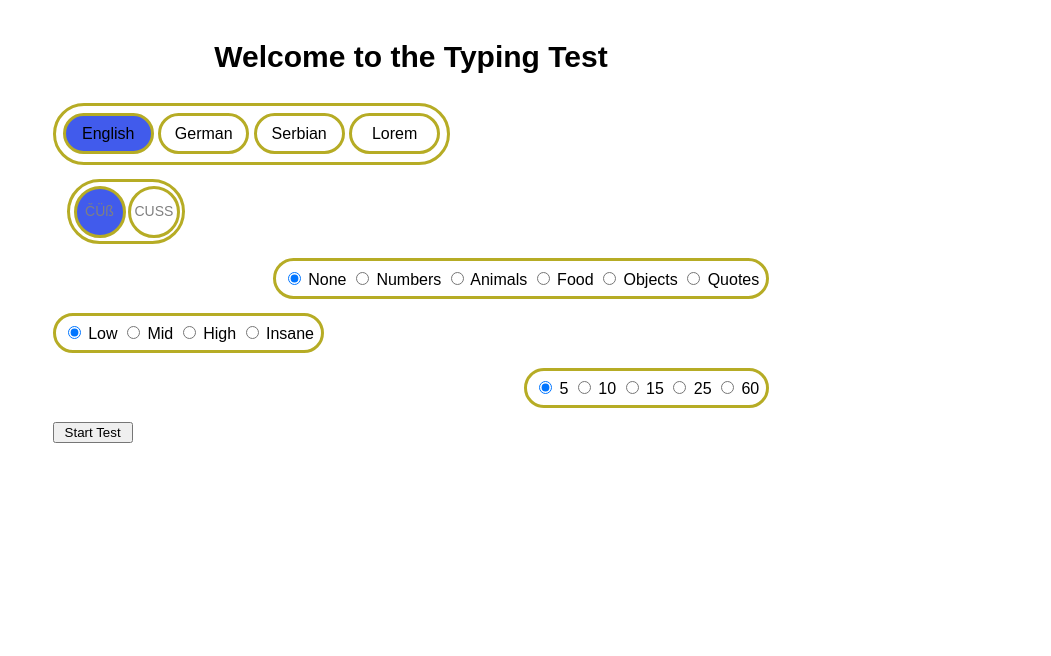
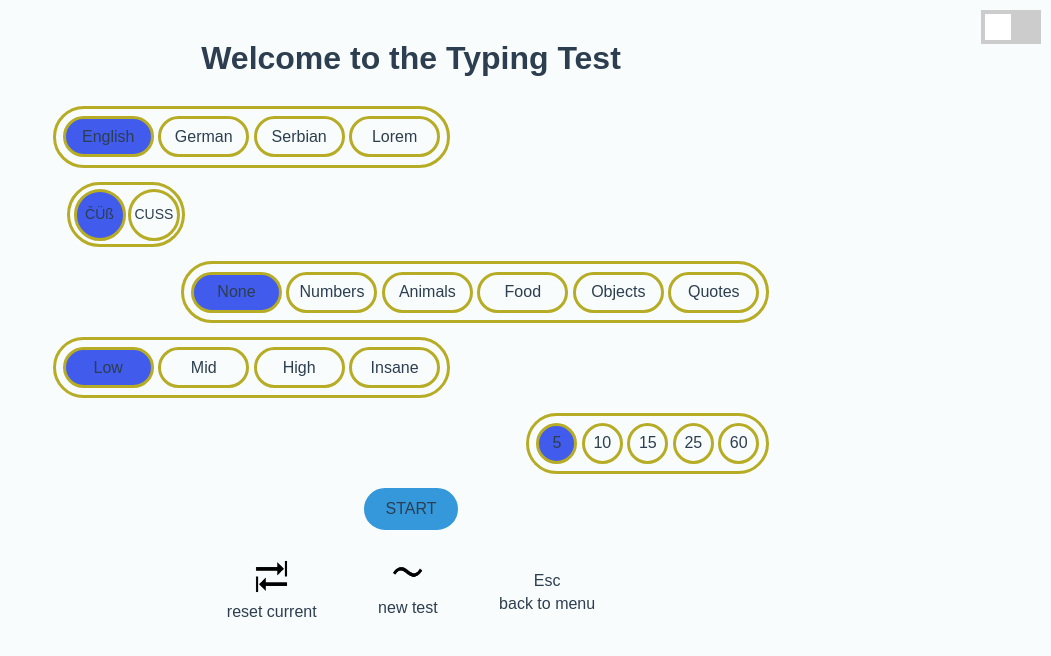
Before and after one commit to jovanovic-djo/just-type, a Django app: page / in a window 1280 px wide. Shown: the top 656 px of the page, without its empty margins (229-1280 px from the left). Run offline with Django 5.2, Linux system fonts and the light colour scheme.

Commit message:
initial themes and design

```diff
--- a/typing_speed_test/app/static/css/styles.css
+++ b/typing_speed_test/app/static/css/styles.css
@@ -1,4 +1,28 @@
 /* ================General================ */
+:root {
+    --primary-color: #3498db;
+    --secondary-color: #2ecc71;
+    --background-color: #f8fcfd;
+    --text-color: #2c3e50;
+    --border-color: #b6ac25;
+    --hover-background: #DDD;
+    --checked-background: rgb(65, 91, 236);
+
+    --font-family: 'Arial, sans-serif';
+    --font-size-base: 16px;
+    --font-size-large: 20px;
+    --font-size-small: 12px;
+}
+
+.theme-dark {
+    --primary-color: #1abc9c;
+    --secondary-color: #1599b7;
+    --background-color: #34495e;
+    --text-color: #ecf0f1;
+    --border-color: #b6ac25;
+    --hover-background: #DDD;
+    --checked-background: rgb(65, 91, 236);
+}
 
 body {
     font-family: Arial, sans-serif;
@@ -9,10 +33,13 @@ body {
     display: flex;
     flex-direction: column;
     align-items: center;
+    background-color: var(--background-color);
+    color: var(--text-color);
+    position: relative;
 }
 
 h1 {
-    font-size: 30px;
+    font-size: font-size-large;
     margin-top: 10px;
     margin-bottom: 10px;
     align-items: center;
@@ -23,26 +50,108 @@ form {
     margin-top: 5px;
 }
 
+/* THEME SWITCH */
+.theme-switch {
+    position: absolute;
+    top: 10px;
+    right: 10px;
+}
+
+.switch {
+    position: relative;
+    display: inline-block;
+    width: 60px;
+    height: 34px;
+}
+
+.switch input {
+    opacity: 0;
+    width: 0;
+    height: 0;
+}
+
+.slider {
+    position: absolute;
+    cursor: pointer;
+    top: 0;
+    left: 0;
+    right: 0;
+    bottom: 0;
+    background-color: #ccc;
+    transition: .4s;
+}
+
+.slider:before {
+    position: absolute;
+    content: "";
+    height: 26px;
+    width: 26px;
+    left: 4px;
+    bottom: 4px;
+    background-color: white;
+    transition: .4s;
+}
+
+input:checked + .slider {
+    background-color: var(--primary-color);
+}
+
+input:checked + .slider:before {
+    transform: translateX(26px);
+}
+
+.slider.round {
+    border-radius: 34px;
+}
+
+.slider.round:before {
+    border-radius: 50%;
+}
+
 /* ================Home page================ */
-
-.wrapper-right {
+.wrapper-right, .wrapper-left {
     border-radius: 50px;
-    border: 3px solid #b6ac25;
+    border: 3px solid var(--border-color);
     margin: 2%;
     padding: 1%;
     width: fit-content;
+}
+
+.wrapper-right {
     margin-left: auto;
     margin-right: 0;
 }
 
 .wrapper-left {
-    border-radius: 50px;
-    border: 3px solid #b6ac25;
-    margin: 2%;
-    padding: 1%;
-    width: fit-content;
     margin-left: 0;
     margin-right: auto;
+}
+
+/* LANGUAGE CHOICE WRAPPER */
+.language-choice label,
+.language-choice input {
+    border-radius: 25px;
+    text-align: justify;
+    align-items: center;
+    justify-content: center;
+    display: inline-flex;
+    width: 85px;
+    height: 35px;
+    border: 3px solid var(--border-color);
+    padding: 0;
+    cursor: pointer;
+}
+
+.language-choice input[type="radio"] {
+    display: none;
+}
+
+.language-choice label:hover {
+    background: var(--hover-background);
+}
+
+.language-choice input[type="radio"]:checked + label {
+    background: var(--checked-background);
 }
 
 /* ACCENT CHOICE WRAPPER */
@@ -52,7 +161,7 @@ form {
     width: 40px;
     height: 40px;
     text-align: center;
-    border: 3px solid #b6ac25;
+    border: 3px solid var(--border-color);
     padding: 3px;
     cursor: pointer;
     display: flex;
@@ -65,16 +174,16 @@ form {
 }
 
 .accent-choice label:hover {
-    background: #DDD;
+    background: var(--hover-background);
 }
 
 .accent-choice input[type="radio"]:checked + label {
-    background: rgb(65, 91, 236);
+    background: var(--checked-background);
 }
 
 .accent-choice {
     border-radius: 50px;
-    border: 3px solid #b6ac25;
+    border: 3px solid var(--border-color);
     margin: 2%;
     padding: 0.5%;
     width: fit-content;
@@ -89,9 +198,9 @@ form {
     text-align: center;
 }
 
-/* LANGUAGE CHOICE WRAPPER */
-.language-choice label,
-.language-choice input {
+/* TOPIC CHOICE */
+.topic-choice label,
+.topic-choice input {
     border-radius: 25px;
     text-align: justify;
     align-items: center;
@@ -99,49 +208,141 @@ form {
     display: inline-flex;
     width: 85px;
     height: 35px;
-    border: 3px solid #b6ac25;
+    border: 3px solid var(--border-color);
     padding: 0;
     cursor: pointer;
 }
 
-.language-choice input[type="radio"] {
+.topic-choice input[type="radio"] {
     display: none;
 }
 
-.language-choice label:hover {
-    background: #DDD;
+.topic-choice label:hover {
+    background: var(--hover-background);
 }
 
-.language-choice input[type="radio"]:checked + label {
-    background: rgb(65, 91, 236);
+.topic-choice input[type="radio"]:checked + label {
+    background: var(--checked-background);
 }
 
-/* START TEST BUTTON */
+/* MODE VALUE CHOICE */
+.mode-value-choice label,
+.mode-value-choice input {
+    border-radius: 25px;
+    text-align: justify;
+    align-items: center;
+    justify-content: center;
+    display: inline-flex;
+    width: 35px;
+    height: 35px;
+    border: 3px solid var(--border-color);
+    padding: 0;
+    cursor: pointer;
+}
+
+.mode-value-choice input[type="radio"] {
+    display: none;
+}
+
+.mode-value-choice label:hover {
+    background: var(--hover-background);
+}
+
+.mode-value-choice input[type="radio"]:checked + label {
+    background: var(--checked-background);
+}
+
+/* COMPLEXITY CHOICE WRAPPER */
+.complexity-choice label,
+.complexity-choice input {
+    border-radius: 25px;
+    text-align: justify;
+    align-items: center;
+    justify-content: center;
+    display: inline-flex;
+    width: 85px;
+    height: 35px;
+    border: 3px solid var(--border-color);
+    padding: 0;
+    cursor: pointer;
+}
+
+.complexity-choice input[type="radio"] {
+    display: none;
+}
+
+.complexity-choice label:hover {
+    background: var(--hover-background);
+}
+
+.complexity-choice input[type="radio"]:checked + label {
+    background: var(--checked-background);
+}
+
+/* START BUTTON */
+
+.button-container {
+    display: flex;
+    justify-content: center;
+    align-items: center;
+    width: 100%;
+    margin-bottom: 4%;
+}
+
 .start-test {
+    background-color: var(--primary-color);
+    color: var(--text-color);
+    border: 2px solid var(--primary-color);
+    border-radius: 25px;
+    padding: 10px 20px;
+    font-size: 16px;
+    cursor: pointer;
+    transition: background-color 0.3s, color 0.3s;
+    width: auto;
     text-align: center;
     align-items: center;
     justify-content: center;
-    width: 80px;
 }
 
-/* Base styles for radio buttons and labels */
-input[type="radio"] + label {
-    cursor: pointer;
+.start-test:hover {
+    background-color: var(--secondary-color);
+    color: var(--background-color);
 }
 
-/* Disabled radio button styles */
-input[type="radio"]:disabled + label {
-    cursor: not-allowed;
-    color: grey;
+.start-test:focus {
+    outline: none;
+    box-shadow: 0 0 5px var(--primary-color);
 }
 
-/* Selected label within a disabled section */
-.disabled-section input[type="radio"]:checked + label {
-    color: red;
+
+/* BOTTOM INSTRUCTIONS */
+
+.instructions-container {
+    display: flex;
+    justify-content: center;
+    align-items: center;
+    width: 100%;
+}
+
+.item {
+    text-align: center;
+    display: inline-block;
+    margin-left: 3%;
+    margin-right: 3%;
+}
+
+.item img {
+    width: 35px;
+    height: auto;
+}
+
+.item p {
+    margin-top: 5px;
+    color: var(--text-color);
+    margin-bottom: 1%;
 }
 
 /* ================Type page================ */
-
 .correct { color: green; }
 .incorrect { color: red; }
 .next-char {
@@ -157,7 +358,6 @@ input[type="radio"]:disabled + label {
     width: 100%;
     height: 100%;
     overflow: auto;
-    background-color: rgb(0, 0, 0);
     background-color: rgba(0, 0, 0, 0.4);
     padding-top: 60px;
 }
@@ -196,7 +396,6 @@ input[type="radio"]:disabled + label {
     left: -9999px;
 }
 
-
 #word-display {
     font-size: 56px;
 }
--- a/typing_speed_test/app/static/js/scripts.js
+++ b/typing_speed_test/app/static/js/scripts.js
@@ -151,3 +151,23 @@ document.addEventListener('DOMContentLoaded', () => {
 
     typingInput.focus();
 });
+
+
+document.addEventListener('DOMContentLoaded', () => {
+    const themeToggle = document.getElementById('theme-toggle');
+
+    if (localStorage.getItem('theme') === 'dark') {
+        document.documentElement.classList.add('theme-dark');
+        themeToggle.checked = true;
+    }
+
+    themeToggle.addEventListener('change', () => {
+        if (themeToggle.checked) {
+            document.documentElement.classList.add('theme-dark');
+            localStorage.setItem('theme', 'dark');
+        } else {
+            document.documentElement.classList.remove('theme-dark');
+            localStorage.setItem('theme', 'light');
+        }
+    });
+});
--- a/typing_speed_test/app/templates/typing_speed_test/index.html
+++ b/typing_speed_test/app/templates/typing_speed_test/index.html
@@ -1,11 +1,18 @@
 <!DOCTYPE html>
 <html>
-<head>
-    <title>Typing Speed Test</title>
-    {% load static %}
-    <link rel="stylesheet" href="{% static 'css/styles.css' %}">
-</head>
+    <head>
+        {% load static %}
+        <link rel="shortcut icon" type="image/png" href="{% static 'img/favicon.png' %}" />
+        <title>Typing Speed Test</title>
+        <link rel="stylesheet" href="{% static 'css/styles.css' %}">
+    </head>
 <body>
+    <div id="theme-switch" class="theme-switch">
+        <label class="switch">
+            <input type="checkbox" id="theme-toggle">
+            <span class="slider"></span>
+        </label>
+    </div>
     <h1>Welcome to the Typing Test</h1>
     <form method="POST" action="{% url 'type' %}">
         {% csrf_token %}
@@ -88,8 +95,24 @@
                 <label for="mode-value-60">60</label>
             </div>
         </div>
-        <button class="start-test" type="submit" id="start-test">Start Test</button>
+        <div class="button-container">
+            <button class="start-test" type="submit" id="start-test">START</button>
+        </div>
     </form>
+    <div class="instructions-container">
+        <div class="item">
+            <img src="{% static 'img/tab.png' %}" alt="Image 1">
+            <p>reset current</p>
+        </div>
+        <div class="item">
+            <img src="{% static 'img/tilde_cut.png' %}" alt="Image 2">
+            <p>new test</p>
+        </div>
+        <div class="item">
+            <p>Esc</p>
+            <p>back to menu</p>
+        </div>
+    </div>
         <script src="{% static 'js/scripts.js' %}" defer></script>
 </body>
 </html>
--- a/typing_speed_test/app/templates/typing_speed_test/type.html
+++ b/typing_speed_test/app/templates/typing_speed_test/type.html
@@ -1,10 +1,11 @@
 <!DOCTYPE html>
 <html lang="en">
 <head>
+    {% load static %}
+    <link rel="shortcut icon" type="image/png" href="{% static 'img/favicon.png' %}" />
     <meta charset="UTF-8">
     <meta name="viewport" content="width=device-width, initial-scale=1.0">
     <title>Typing Speed Test</title>
-    {% load static %}
     <link rel="stylesheet" href="{% static 'css/styles.css' %}">
 </head>
 <body>
```
Also changed, not shown: typing_speed_test/app/static/img/favicon.png (added), typing_speed_test/app/static/img/tab.png (added), typing_speed_test/app/static/img/tilde.png (added), typing_speed_test/app/static/img/tilde_cut.png (added).
